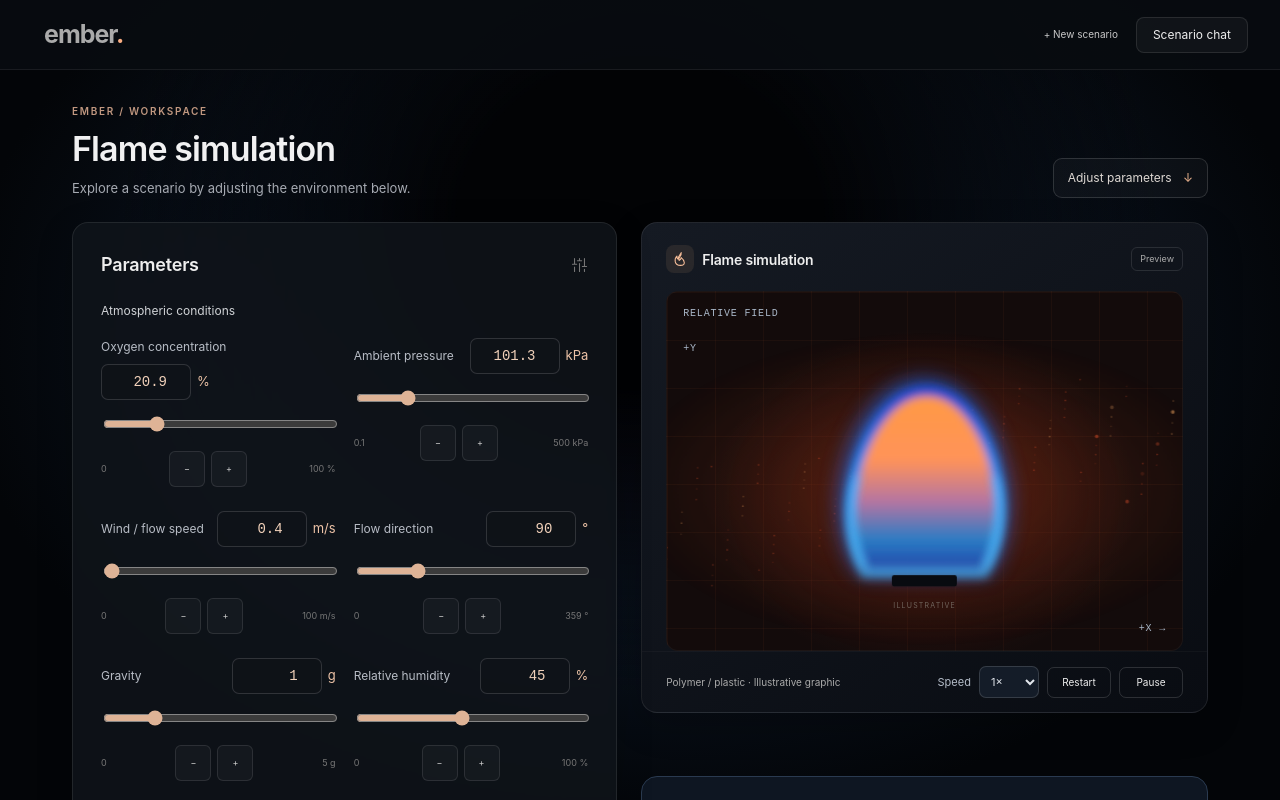
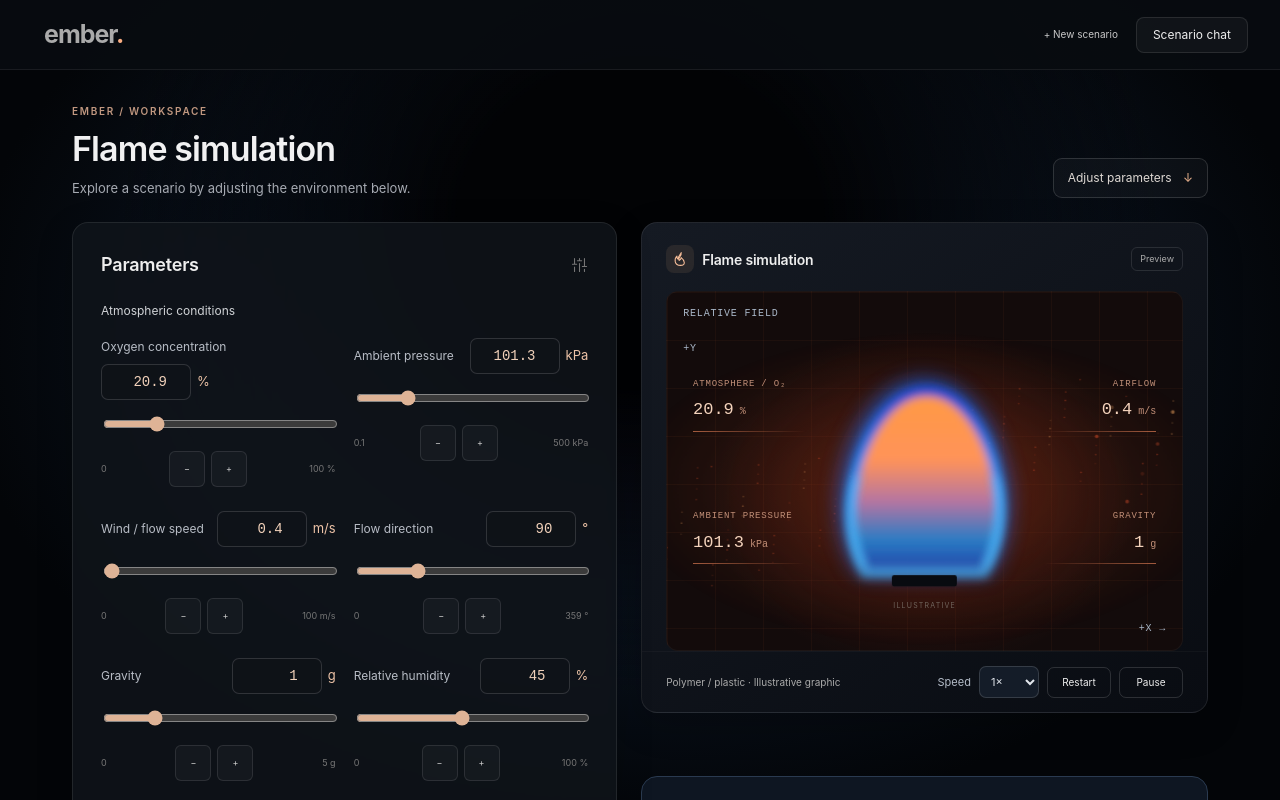
Before and after one commit to wawahwa801/nasa-space-apps, a Next.js app in the folder frontend/: page / in a window 1280 px wide. Shown: the top 800 px of the page. Built offline with nearby package versions, Linux system fonts and the light colour scheme.

Commit message:
Frame flame with live scenario annotations

```diff
--- a/frontend/app/globals.css
+++ b/frontend/app/globals.css
@@ -1475,3 +1475,17 @@ body { font-family: -apple-system, BlinkMacSystemFont, "Segoe UI", sans-serif; -
 .paused .ember-particles { animation-play-state: paused; }
 @keyframes ember-drift { from { opacity: .58; transform: scale(1) translateX(-4px); } to { opacity: .9; transform: scale(1.04) translateX(4px); } }
 @media (prefers-reduced-motion: reduce) { .ember-particles { animation: none; } }
+
+/* Live scenario annotations frame the illustrative flame. */
+.field-annotations { position: absolute; inset: 0; z-index: 2; pointer-events: none; }
+.field-annotation { position: absolute; width: 22%; max-width: 145px; color: #f0c1a0; font-family: ui-monospace, monospace; }
+.field-annotation span { display: block; color: #c39078; font-size: 9px; letter-spacing: .09em; }
+.field-annotation strong { display: block; margin-top: 6px; color: #f4d3bc; font-size: 17px; font-weight: 500; font-variant-numeric: tabular-nums; }
+.field-annotation small { color: #c39078; font-size: 10px; }
+.field-annotation i { display: block; height: 1px; margin-top: 8px; background: linear-gradient(90deg, #ee8559a6, transparent); }
+.annotation-oxygen { top: 24%; left: 5%; }
+.annotation-pressure { bottom: 24%; left: 5%; }
+.annotation-airflow { top: 24%; right: 5%; text-align: right; }
+.annotation-gravity { bottom: 24%; right: 5%; text-align: right; }
+.annotation-airflow i, .annotation-gravity i { background: linear-gradient(270deg, #ee8559a6, transparent); }
+@media (max-width: 600px) { .field-annotation { width: 25%; } .field-annotation span { font-size: 8px; letter-spacing: 0; } .field-annotation strong { font-size: 13px; } .annotation-oxygen, .annotation-pressure { left: 3%; } .annotation-airflow, .annotation-gravity { right: 3%; } }
--- a/frontend/app/page.jsx
+++ b/frontend/app/page.jsx
@@ -272,6 +272,12 @@ export default function Home() {
                       })}
                     </svg>
                     <div className="field-overlay" aria-hidden="true"><span>RELATIVE FIELD</span><span>+Y</span><span>+X →</span></div>
+                    <div className="field-annotations" aria-label="Current flame scenario inputs">
+                      <div className="field-annotation annotation-oxygen"><span>ATMOSPHERE / O₂</span><strong>{values.oxygen}<small> %</small></strong><i /></div>
+                      <div className="field-annotation annotation-pressure"><span>AMBIENT PRESSURE</span><strong>{values.pressure}<small> kPa</small></strong><i /></div>
+                      <div className="field-annotation annotation-airflow"><span>AIRFLOW</span><strong>{values.flow}<small> m/s</small></strong><i /></div>
+                      <div className="field-annotation annotation-gravity"><span>GRAVITY</span><strong>{values.gravity}<small> g</small></strong><i /></div>
+                    </div>
                     <svg
                       viewBox="0 0 400 250"
                       role="img"
```
